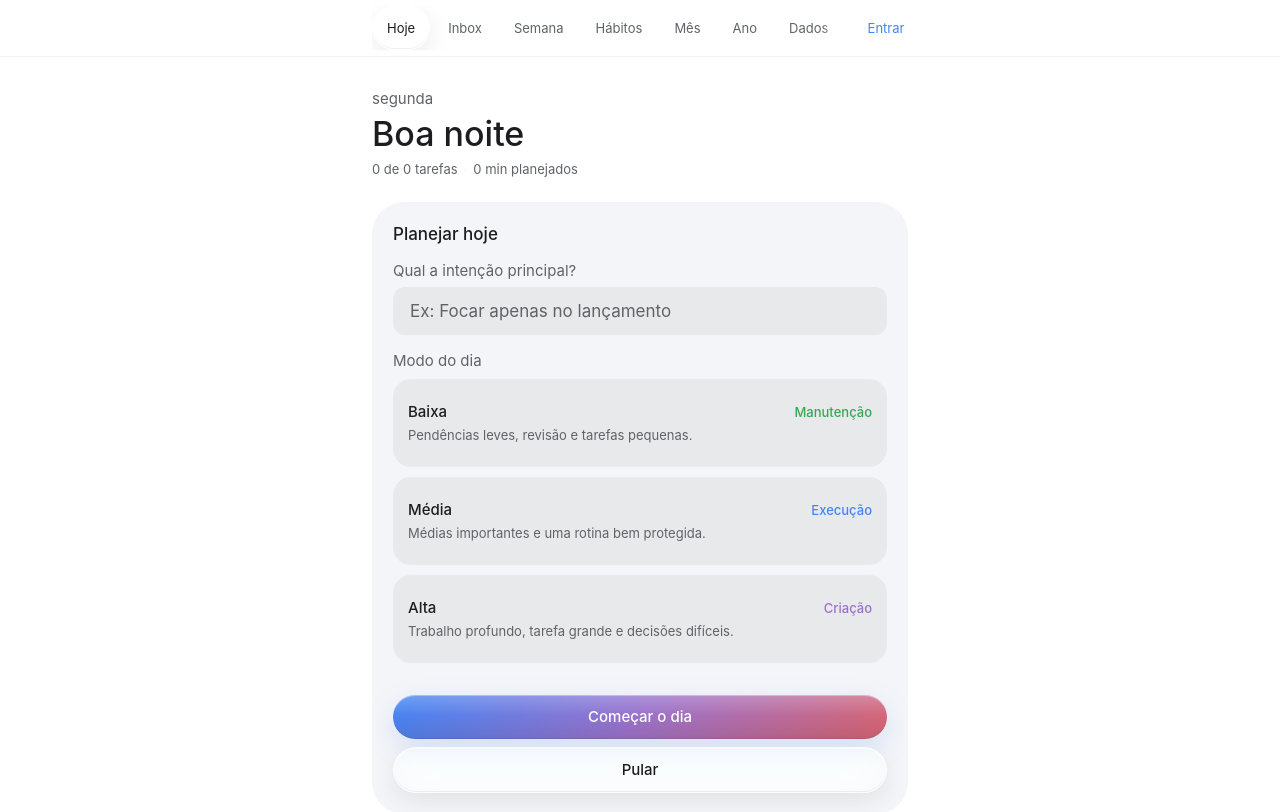
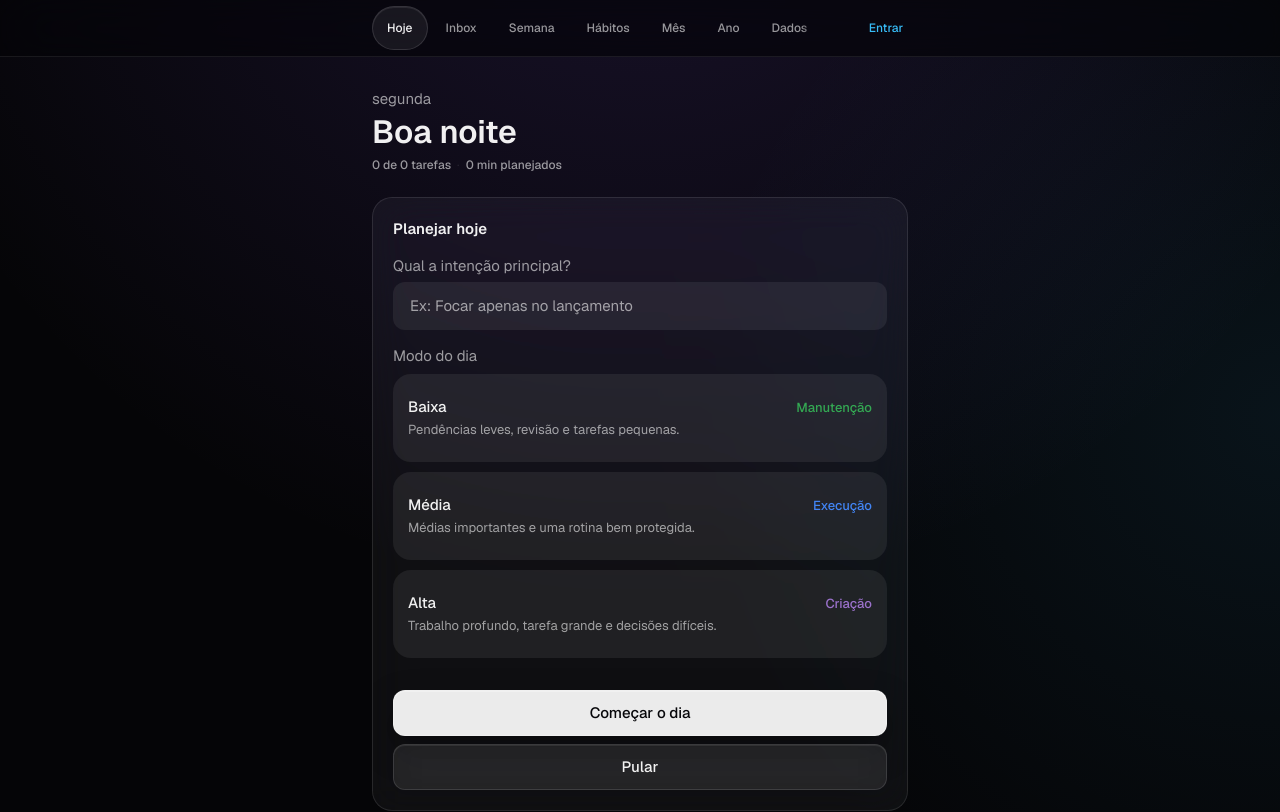
Before and after one commit to borgeszinh0/onboarding-quiz, a Next.js app: page / in a window 1280 px wide. Shown: the top 812 px of the page. Built offline with nearby package versions, Linux system fonts and the light colour scheme; no server answers.

Commit message:
feat(theme): adopt raycast glass style

```diff
--- a/app/globals.css
+++ b/app/globals.css
@@ -1,22 +1,21 @@
 @import "tailwindcss";
 
 /* ============================================================
-   Design system — Apple-inspired.
-   Clareza (o conteúdo manda), deferência (a UI não compete),
-   profundidade (camadas criam hierarquia).
+   Design system — Raycast-inspired dark liquid glass.
+   Superfícies compactas, bordas hairline, cor dosada e glass estrutural.
    ============================================================ */
 
 @theme {
   /* Superfícies e texto */
-  --color-surface: #ffffff;
-  --color-surface-2: #f5f5f7;
-  --color-label: #1d1d1f;
-  --color-label-2: #86868b;
+  --color-surface: #050507;
+  --color-surface-2: #101014;
+  --color-label: rgba(255, 255, 255, 0.94);
+  --color-label-2: rgba(255, 255, 255, 0.58);
 
-  --color-accent: #0071e3;
-  --color-energia: #30d158;
-  --color-atencao: #ff9f0a;
-  --color-danger: #ff3b30;
+  --color-accent: #8b5cf6;
+  --color-energia: #22c55e;
+  --color-atencao: #f59e0b;
+  --color-danger: #f43f5e;
 
   --ease-apple: cubic-bezier(0.25, 0.1, 0.25, 1);
 }
@@ -32,142 +31,122 @@
   --space-xl: 48px;
   --space-2xl: 96px;
 
-  --dock-height: 80px;
-  --dock-bottom-offset: 16px;
+  --dock-height: 72px;
+  --dock-bottom-offset: 18px;
   --dock-readability-gap: 48px;
   --bottom-nav-clearance: calc(
     var(--dock-height) + var(--dock-bottom-offset) +
       var(--dock-readability-gap) + env(safe-area-inset-bottom)
   );
 
-  /* Curva padrão da Apple para micro-interações. */
+  /* Curva padrão para micro-interações existentes. O nome da utility ficou
+     legado para evitar churn em classes Tailwind já espalhadas pelo app. */
   --ease-standard: cubic-bezier(0.25, 0.1, 0.25, 1);
 
   /* Sem isso, o ícone do seletor de hora nativo e a seta do <select>
-     renderizam no chrome do SO (geralmente claro) mesmo com o app escuro —
-     ícone branco-no-branco, ilegível. */
+     podem renderizar no chrome claro do SO mesmo com o app escuro. */
   color-scheme: light dark;
 
-  --bg: #ffffff;
-  --bg-elevated: #f4f5f8;
-  --label: #1d1d1f;
-  --label-secondary: #5f6368;
-  --separator: rgba(0, 0, 0, 0.05);
-  --card-bg: var(--bg-elevated);
-  --card-border: transparent;
+  --bg: #050507;
+  --bg-radial: radial-gradient(
+      circle at 50% -10%,
+      rgba(139, 92, 246, 0.16),
+      transparent 34%
+    ),
+    radial-gradient(
+      circle at 100% 20%,
+      rgba(56, 189, 248, 0.08),
+      transparent 28%
+    );
+  --bg-elevated: rgba(255, 255, 255, 0.045);
+  --glass-1: rgba(255, 255, 255, 0.045);
+  --glass-2: rgba(255, 255, 255, 0.07);
+  --glass-3: rgba(255, 255, 255, 0.1);
+  --glass-border: rgba(255, 255, 255, 0.1);
+  --glass-border-strong: rgba(255, 255, 255, 0.16);
+  --glass-highlight: rgba(255, 255, 255, 0.18);
+  --glass-shadow: 0 18px 48px rgba(0, 0, 0, 0.42);
+  --label: rgba(255, 255, 255, 0.94);
+  --label-secondary: rgba(255, 255, 255, 0.58);
+  --label-tertiary: rgba(255, 255, 255, 0.36);
+  --separator: rgba(255, 255, 255, 0.08);
+  --card-bg: var(--glass-1);
+  --card-border: var(--glass-border);
   --card-shadow: none;
-  --fill-subtle: rgba(0, 0, 0, 0.05);
+  --fill-subtle: rgba(255, 255, 255, 0.07);
+  --accent: #8b5cf6;
+  --accent-2: #38bdf8;
+  --success: #22c55e;
+  --warning: #f59e0b;
+  --danger: #f43f5e;
   --energy-low: #34a853;
-  --energy-medium: #4285f4;
+  --energy-medium: #38bdf8;
   --energy-high: #9b72cb;
-  --energy-low-bg: rgba(52, 168, 83, 0.1);
-  --energy-medium-bg: rgba(66, 133, 244, 0.1);
-  --energy-high-bg: rgba(155, 114, 203, 0.12);
-  --metric-focus: #4285f4;
+  --energy-low-bg: rgba(34, 197, 94, 0.14);
+  --energy-medium-bg: rgba(56, 189, 248, 0.14);
+  --energy-high-bg: rgba(139, 92, 246, 0.16);
+  --metric-focus: #38bdf8;
   --metric-tasks: #9b72cb;
   --metric-plan: #f97316;
-  --metric-habits: #34a853;
-  --metric-habits-soft: rgba(52, 168, 83, 0.12);
+  --metric-habits: #22c55e;
+  --metric-habits-soft: rgba(34, 197, 94, 0.18);
   --metric-streak: #f97316;
   --metric-consistency: #22c55e;
   --metric-energy: #8b5cf6;
-  --metric-energy-low: #34a853;
-  --metric-energy-medium: #4285f4;
+  --metric-energy-low: #22c55e;
+  --metric-energy-medium: #38bdf8;
   --metric-energy-high: #9b72cb;
-  --metric-warning: #fbbc04;
-  --metric-danger: #ea4335;
-  --metric-track: rgba(0, 0, 0, 0.08);
-  --metric-muted: rgba(0, 0, 0, 0.18);
-  --metric-card-bg: var(--card-bg);
-  --metric-card-shadow: 0 14px 36px rgba(0, 0, 0, 0.08);
-  --liquid-control-bg: rgba(255, 255, 255, 0.24);
-  --liquid-control-border: rgba(255, 255, 255, 0.55);
-  --liquid-control-shadow: 0 8px 24px rgba(0, 0, 0, 0.08),
-    inset 0 1px 0 rgba(255, 255, 255, 0.58),
-    inset 0 -1px 0 rgba(0, 0, 0, 0.06);
-  --liquid-panel-bg: rgba(246, 248, 255, 0.22);
-  --liquid-panel-surface: linear-gradient(
-    180deg,
-    rgba(255, 255, 255, 0.18),
-    rgba(255, 255, 255, 0.05) 48%,
-    rgba(0, 0, 0, 0.06)
-  );
-  --liquid-panel-border: rgba(255, 255, 255, 0.58);
-  --liquid-panel-shadow: 0 24px 64px rgba(0, 0, 0, 0.18),
-    inset 0 1px 1px rgba(255, 255, 255, 0.66),
-    inset 0 -1px 1px rgba(0, 0, 0, 0.08);
-  --liquid-scrim: rgba(0, 0, 0, 0.18);
-  --dock-bg: rgba(246, 248, 255, 0.14);
-  --dock-surface: linear-gradient(
-    180deg,
-    rgba(255, 255, 255, 0.14),
-    rgba(255, 255, 255, 0.03) 46%,
-    rgba(0, 0, 0, 0.06)
-  );
-  --dock-border: rgba(255, 255, 255, 0.72);
-  --dock-inner-border: rgba(255, 255, 255, 0.5);
-  --dock-active-bg: rgba(255, 255, 255, 0.26);
-  --dock-active-label: #1d1d1f;
-  --dock-inactive-label: rgba(29, 29, 31, 0.7);
-  --dock-shadow: 0 18px 48px rgba(0, 0, 0, 0.2),
-    0 2px 10px rgba(255, 255, 255, 0.3),
-    inset 0 1px 1px rgba(255, 255, 255, 0.76),
-    inset 0 -1px 1px rgba(0, 0, 0, 0.12);
-  --dock-sheen: linear-gradient(
-      160deg,
-      rgba(255, 255, 255, 0.5) 0%,
-      rgba(255, 255, 255, 0.18) 26%,
-      rgba(255, 255, 255, 0.02) 48%,
-      rgba(255, 255, 255, 0.12) 78%,
-      rgba(255, 255, 255, 0.34) 100%
-    ),
-    radial-gradient(
-      100% 120% at 16% 0%,
-      rgba(255, 255, 255, 0.46),
-      transparent 42%
-    ),
-    radial-gradient(
-      80% 90% at 84% 100%,
-      rgba(255, 255, 255, 0.2),
-      transparent 54%
-    );
-  --dock-refract: radial-gradient(
-      85% 110% at 50% -40%,
-      rgba(255, 255, 255, 0.42),
-      transparent 56%
-    ),
-    linear-gradient(
-      90deg,
-      rgba(255, 255, 255, 0.28),
-      transparent 18%,
-      transparent 82%,
-      rgba(255, 255, 255, 0.24)
-    );
+  --metric-warning: #f59e0b;
+  --metric-danger: #f43f5e;
+  --metric-track: rgba(255, 255, 255, 0.1);
+  --metric-muted: rgba(255, 255, 255, 0.24);
+  --metric-card-bg: var(--glass-2);
+  --metric-card-shadow: 0 16px 40px rgba(0, 0, 0, 0.28);
+  --liquid-control-bg: rgba(255, 255, 255, 0.07);
+  --liquid-control-border: rgba(255, 255, 255, 0.12);
+  --liquid-control-shadow: inset 0 1px 0 rgba(255, 255, 255, 0.08);
+  --liquid-panel-bg: rgba(16, 16, 20, 0.62);
+  --liquid-panel-surface: none;
+  --liquid-panel-border: rgba(255, 255, 255, 0.16);
+  --liquid-panel-shadow: 0 24px 72px rgba(0, 0, 0, 0.48),
+    inset 0 1px 0 rgba(255, 255, 255, 0.08);
+  --liquid-scrim: rgba(0, 0, 0, 0.56);
+  --dock-bg: rgba(12, 12, 16, 0.66);
+  --dock-surface: none;
+  --dock-border: rgba(255, 255, 255, 0.14);
+  --dock-inner-border: rgba(255, 255, 255, 0.08);
+  --dock-active-bg: rgba(255, 255, 255, 0.1);
+  --dock-active-label: rgba(255, 255, 255, 0.96);
+  --dock-inactive-label: rgba(255, 255, 255, 0.58);
+  --dock-shadow: 0 22px 64px rgba(0, 0, 0, 0.52),
+    inset 0 1px 0 rgba(255, 255, 255, 0.08);
+  --dock-sheen: none;
+  --dock-refract: none;
   --dock-underlay-bg: linear-gradient(
     180deg,
-    rgba(255, 255, 255, 0) 0%,
-    rgba(255, 255, 255, 0.54) 58%,
-    rgba(255, 255, 255, 0.9) 100%
+    rgba(5, 5, 7, 0) 0%,
+    rgba(5, 5, 7, 0.56) 54%,
+    rgba(5, 5, 7, 0.92) 100%
   );
   --dock-underlay-glow: radial-gradient(
     76% 68% at 50% 48%,
-    rgba(0, 0, 0, 0.08),
+    rgba(56, 189, 248, 0.08),
     transparent 72%
   );
 
-  --gemini-grad: linear-gradient(135deg, #4285f4 0%, #9b72cb 50%, #d96570 100%);
+  --gemini-grad: linear-gradient(135deg, #38bdf8 0%, #8b5cf6 100%);
   --gemini-text: transparent;
 
-  --success-fill: #34a853;
+  --success-fill: var(--success);
   --success-label: #ffffff;
-  --danger-text-light: #ea4335;
-  --attention-text-light: #fbbc04;
-  --accent-text-light: #4285f4;
-  --accent-text-dark: #8ab4f8;
+  --danger-text-light: var(--danger);
+  --attention-text-light: var(--warning);
+  --accent-text-light: var(--accent-2);
+  --accent-text-dark: var(--accent-2);
 
-  --accent-text: var(--accent-text-light);
-  --attention-text: var(--attention-text-light);
-  --danger-text: var(--danger-text-light);
+  --accent-text: var(--accent-2);
+  --attention-text: var(--warning);
+  --danger-text: var(--danger);
 }
 
 @media (prefers-color-scheme: dark) {
@@ -466,12 +445,125 @@
   --danger-text: var(--danger-text-light);
 }
 
+/* Ordem importa: estes tokens vêm depois dos blocos legados de tema e
+   estabelecem o novo visual Raycast-like como padrão do app. */
+:root,
+:root.dark,
+:root.light {
+  color-scheme: dark;
+  --bg: #050507;
+  --bg-radial: radial-gradient(
+      circle at 50% -10%,
+      rgba(139, 92, 246, 0.16),
+      transparent 34%
+    ),
+    radial-gradient(
+      circle at 100% 20%,
+      rgba(56, 189, 248, 0.08),
+      transparent 28%
+    );
+  --bg-elevated: rgba(255, 255, 255, 0.045);
+  --glass-1: rgba(255, 255, 255, 0.045);
+  --glass-2: rgba(255, 255, 255, 0.07);
+  --glass-3: rgba(255, 255, 255, 0.1);
+  --glass-border: rgba(255, 255, 255, 0.1);
+  --glass-border-strong: rgba(255, 255, 255, 0.16);
+  --glass-highlight: rgba(255, 255, 255, 0.18);
+  --glass-shadow: 0 18px 48px rgba(0, 0, 0, 0.42);
+  --label: rgba(255, 255, 255, 0.94);
+  --label-secondary: rgba(255, 255, 255, 0.58);
+  --label-tertiary: rgba(255, 255, 255, 0.36);
+  --separator: rgba(255, 255, 255, 0.08);
+  --card-bg: var(--glass-1);
+  --card-border: var(--glass-border);
+  --card-shadow: none;
+  --fill-subtle: rgba(255, 255, 255, 0.07);
+  --accent: #8b5cf6;
+  --accent-2: #38bdf8;
+  --success: #22c55e;
+  --warning: #f59e0b;
+  --danger: #f43f5e;
+  --accent-text: var(--accent-2);
+  --attention-text: var(--warning);
+  --danger-text: var(--danger);
+  --success-fill: var(--success);
+  --metric-focus: #38bdf8;
+  --metric-tasks: #a78bfa;
+  --metric-plan: #f59e0b;
+  --metric-habits: #22c55e;
+  --metric-habits-soft: rgba(34, 197, 94, 0.18);
+  --metric-streak: #f97316;
+  --metric-consistency: #22c55e;
+  --metric-energy: #8b5cf6;
+  --metric-track: rgba(255, 255, 255, 0.1);
+  --metric-muted: rgba(255, 255, 255, 0.24);
+  --metric-card-bg: var(--glass-2);
+  --metric-card-shadow: 0 16px 40px rgba(0, 0, 0, 0.28);
+  --liquid-control-bg: rgba(255, 255, 255, 0.07);
+  --liquid-control-border: rgba(255, 255, 255, 0.12);
+  --liquid-control-shadow: inset 0 1px 0 rgba(255, 255, 255, 0.08);
+  --liquid-panel-bg: rgba(16, 16, 20, 0.62);
+  --liquid-panel-surface: none;
+  --liquid-panel-border: rgba(255, 255, 255, 0.16);
+  --liquid-panel-shadow: 0 24px 72px rgba(0, 0, 0, 0.48),
+    inset 0 1px 0 rgba(255, 255, 255, 0.08);
+  --liquid-scrim: rgba(0, 0, 0, 0.56);
+  --dock-bg: rgba(12, 12, 16, 0.66);
+  --dock-surface: none;
+  --dock-border: rgba(255, 255, 255, 0.14);
+  --dock-inner-border: rgba(255, 255, 255, 0.08);
+  --dock-active-bg: rgba(255, 255, 255, 0.1);
+  --dock-active-label: rgba(255, 255, 255, 0.96);
+  --dock-inactive-label: rgba(255, 255, 255, 0.58);
+  --dock-shadow: 0 22px 64px rgba(0, 0, 0, 0.52),
+    inset 0 1px 0 rgba(255, 255, 255, 0.08);
+  --dock-sheen: none;
+  --dock-refract: none;
+  --dock-underlay-bg: linear-gradient(
+    180deg,
+    rgba(5, 5, 7, 0) 0%,
+    rgba(5, 5, 7, 0.56) 54%,
+    rgba(5, 5, 7, 0.92) 100%
+  );
+  --dock-underlay-glow: radial-gradient(
+    76% 68% at 50% 48%,
+    rgba(56, 189, 248, 0.08),
+    transparent 72%
+  );
+}
+
+@media (prefers-color-scheme: dark) {
+  :root:not(.light) {
+    color-scheme: dark;
+    --bg: #050507;
+    --bg-radial: radial-gradient(
+        circle at 50% -10%,
+        rgba(139, 92, 246, 0.16),
+        transparent 34%
+      ),
+      radial-gradient(
+        circle at 100% 20%,
+        rgba(56, 189, 248, 0.08),
+        transparent 28%
+      );
+    --label: rgba(255, 255, 255, 0.94);
+    --label-secondary: rgba(255, 255, 255, 0.58);
+    --card-bg: var(--glass-1);
+    --card-border: var(--glass-border);
+    --metric-card-bg: var(--glass-2);
+    --dock-bg: rgba(12, 12, 16, 0.66);
+    --dock-border: rgba(255, 255, 255, 0.14);
+    --dock-active-bg: rgba(255, 255, 255, 0.1);
+  }
+}
+
 html,
 body {
-  background-color: var(--bg);
+  background:
+    var(--bg-radial),
+    var(--bg);
   color: var(--label);
-  font-family: -apple-system, BlinkMacSystemFont, "SF Pro Display", "Segoe UI",
-    system-ui, sans-serif;
+  font-family: var(--font-geist-sans), Inter, system-ui, sans-serif;
   -webkit-font-smoothing: antialiased;
   text-rendering: optimizeLegibility;
   overscroll-behavior-y: none;
@@ -479,20 +571,48 @@ body {
 
 /* ---------- Primitivas ---------- */
 
-/* Cartão bubbly tipo Gemini */
+/* Raycast surfaces */
+.surface-base {
+  background: var(--glass-1);
+  border: 1px solid rgba(255, 255, 255, 0.08);
+  backdrop-filter: blur(18px) saturate(140%);
+  -webkit-backdrop-filter: blur(18px) saturate(140%);
+}
+
+.surface-raised {
+  background: var(--glass-2);
+  border: 1px solid var(--glass-border-strong);
+  box-shadow: 0 16px 40px rgba(0, 0, 0, 0.28);
+  backdrop-filter: blur(22px) saturate(150%);
+  -webkit-backdrop-filter: blur(22px) saturate(150%);
+}
+
+.surface-floating {
+  background: rgba(16, 16, 20, 0.62);
+  border: 1px solid var(--glass-border-strong);
+  box-shadow: var(--liquid-panel-shadow);
+  backdrop-filter: blur(28px) saturate(160%);
+  -webkit-backdrop-filter: blur(28px) saturate(160%);
+}
+
 .a-card {
   background: var(--card-bg);
   border: 1px solid var(--card-border);
-  border-radius: 32px;
+  border-radius: 20px;
   box-shadow: var(--card-shadow);
+  backdrop-filter: blur(18px) saturate(140%);
+  -webkit-backdrop-filter: blur(18px) saturate(140%);
 }
 
 .metric-card {
   min-height: 148px;
   padding: 20px;
-  border-radius: 28px;
-  border-color: var(--separator);
-  box-shadow: 0 14px 36px rgba(0, 0, 0, 0.08);
+  border-radius: 20px;
+  border-color: var(--glass-border-strong);
+  background: var(--metric-card-bg);
+  box-shadow: var(--metric-card-shadow);
+  backdrop-filter: blur(22px) saturate(150%);
+  -webkit-backdrop-filter: blur(22px) saturate(150%);
 }
 
 .metric-card-layout {
@@ -526,7 +646,7 @@ body {
   gap: 8px;
   min-height: 44px;
   padding: 12px 24px;
-  border-radius: 980px;
+  border-radius: 12px;
   font-size: 15px;
   line-height: 20px;
   font-weight: 500;
@@ -541,19 +661,12 @@ body {
 .a-btn-primary {
   position: relative;
   overflow: hidden;
-  background:
-    linear-gradient(
-      180deg,
-      rgba(255, 255, 255, 0.22),
-      rgba(255, 255, 255, 0) 46%,
-      rgba(0, 0, 0, 0.08)
-    ),
-    var(--gemini-grad);
+  background: rgba(255, 255, 255, 0.92);
+  border: 1px solid rgba(255, 255, 255, 0.22);
   color: #ffffff;
-  box-shadow:
-    0 10px 28px rgba(66, 133, 244, 0.18),
-    inset 0 1px 0 rgba(255, 255, 255, 0.34),
-    inset 0 -1px 0 rgba(0, 0, 0, 0.08);
+  color: #07070a;
+  box-shadow: 0 14px 34px rgba(0, 0, 0, 0.32),
+    inset 0 1px 0 rgba(255, 255, 255, 0.28);
 }
 
 .a-btn-primary:hover:not(:disabled) {
@@ -579,7 +692,7 @@ body {
   cursor: not-allowed;
 }
 
-/* Alvo mínimo Apple/WCAG para controles que não usam .a-btn. */
+/* Alvo mínimo WCAG para controles que não usam .a-btn. */
 .a-hit-44 {
   display: inline-flex;
   align-items: center;
@@ -781,11 +894,11 @@ body {
 .liquid-dock {
   overflow: hidden;
   isolation: isolate;
-  background:
-    var(--dock-surface),
-    var(--dock-bg);
+  background: var(--dock-bg);
   border: 1px solid var(--dock-border);
   box-shadow: var(--dock-shadow);
+  backdrop-filter: blur(26px) saturate(160%);
+  -webkit-backdrop-filter: blur(26px) saturate(160%);
 }
 
 .dock-underlay {
@@ -821,7 +934,7 @@ body {
 .liquid-dock::before {
   z-index: 0;
   background: var(--dock-refract), var(--dock-sheen);
-  opacity: 0.88;
+  opacity: 0.08;
 }
 
 .liquid-dock::after {
@@ -837,9 +950,10 @@ body {
 .liquid-dock-pill {
   border-radius: 999px;
   background: var(--dock-active-bg);
+  border: 1px solid rgba(255, 255, 255, 0.1);
   box-shadow:
-    inset 0 1px 0 rgba(255, 255, 255, 0.36),
-    inset 0 -1px 0 rgba(0, 0, 0, 0.08);
+    inset 0 1px 0 rgba(255, 255, 255, 0.08),
+    inset 0 -1px 0 rgba(0, 0, 0, 0.18);
 }
 
 .liquid-panel {
@@ -871,7 +985,7 @@ body {
       transparent 34%,
       rgba(255, 255, 255, 0.08) 100%
     );
-  opacity: 0.74;
+  opacity: 0.18;
 }
 
 :root.dark .liquid-panel::before {
@@ -917,12 +1031,8 @@ body {
 }
 
 .liquid-topbar {
-  background:
-    linear-gradient(
-      180deg,
-      color-mix(in oklab, var(--bg) 58%, transparent),
-      color-mix(in oklab, var(--bg) 28%, transparent)
-    );
+  background: rgba(5, 5, 7, 0.72);
+  border-color: var(--glass-border);
   backdrop-filter: blur(24px) brightness(1.02) saturate(170%);
   -webkit-backdrop-filter: blur(24px) brightness(1.02) saturate(170%);
 }
@@ -941,29 +1051,29 @@ body {
 }
 
 /* ---------- Tipografia ----------
-   Escala única alinhada ao HIG: tamanho / line-height / peso.
+   Escala única do tema Raycast-like: tamanho / line-height / peso.
    Letter-spacing permanece em 0 para evitar drift em UI compacta. */
 
 .a-large-title {
-  font-size: 34px;
-  line-height: 41px;
-  font-weight: 500;
+  font-size: 32px;
+  line-height: 38px;
+  font-weight: 600;
 }
 
 .a-title-2 {
-  font-size: 22px;
-  line-height: 28px;
-  font-weight: 500;
+  font-size: 20px;
+  line-height: 26px;
+  font-weight: 600;
 }
 
 .a-headline {
-  font-size: 17px;
+  font-size: 15px;
   line-height: 22px;
-  font-weight: 500;
+  font-weight: 600;
 }
 
 .a-body {
-  font-size: 17px;
+  font-size: 15px;
   line-height: 22px;
   font-weight: 400;
 }
@@ -975,9 +1085,9 @@ body {
 }
 
 .a-caption {
-  font-size: 13px;
-  line-height: 18px;
-  font-weight: 400;
+  font-size: 12px;
+  line-height: 16px;
+  font-weight: 500;
 }
 
 /* ---------- Movimento ---------- */
--- a/app/semana/page.tsx
+++ b/app/semana/page.tsx
@@ -226,7 +226,7 @@ function MetricCard({
       style={{
         minHeight: 148,
         padding: 20,
-        borderRadius: 28,
+        borderRadius: 20,
         borderColor: "var(--separator)",
         background: "var(--metric-card-bg)",
         boxShadow: "var(--metric-card-shadow)",
--- a/components/Header.tsx
+++ b/components/Header.tsx
@@ -193,7 +193,7 @@ export default function Header() {
 
       <nav
         aria-label="Navegação principal"
-        className="liquid-dock fixed inset-x-4 bottom-dock-safe z-40 h-[80px] rounded-full backdrop-blur-[28px] backdrop-brightness-[1.02] backdrop-saturate-[190%] backdrop-contrast-[1.12] sm:hidden"
+        className="liquid-dock fixed inset-x-[18px] bottom-dock-safe z-40 h-[72px] rounded-full sm:hidden"
       >
         <div className="relative z-10 mx-auto flex h-full max-w-xl items-center justify-between px-3.5">
           {MOBILE_TABS.map((item) => {
@@ -216,7 +216,7 @@ export default function Header() {
                 }}
               >
                 <div
-                  className={`flex items-center justify-center transition-all duration-300 ${active ? "liquid-dock-pill h-[64px] w-[88px]" : "h-[64px] w-[56px]"}`}
+                  className={`flex items-center justify-center transition-all duration-300 ${active ? "liquid-dock-pill h-[56px] w-[84px]" : "h-[56px] w-[54px]"}`}
                 >
                   <NavIcon icon={item.icon} active={active} />
                 </div>
--- a/components/planner/HabitTracker.tsx
+++ b/components/planner/HabitTracker.tsx
@@ -101,7 +101,7 @@ function HabitRhythmCard({
       style={{
         minHeight: 180,
         padding: 20,
-        borderRadius: 28,
+        borderRadius: 20,
         borderColor: "var(--separator)",
         background: "var(--metric-card-bg)",
         boxShadow: "var(--metric-card-shadow)",
@@ -185,7 +185,7 @@ function HabitCard({
       style={{
         minHeight: 104,
         padding: 16,
-        borderRadius: 24,
+        borderRadius: 20,
         borderColor: "var(--separator)",
         background: "var(--metric-card-bg)",
         boxShadow: "var(--metric-card-shadow)",
```
Also changed, not shown: app/layout.tsx (+2 -5 lines), 1 other file (tests, documents, lock files or other folders).
